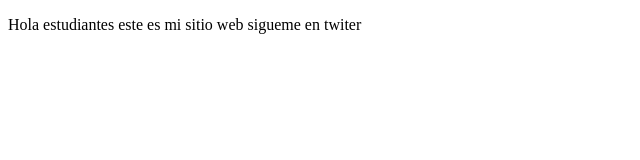
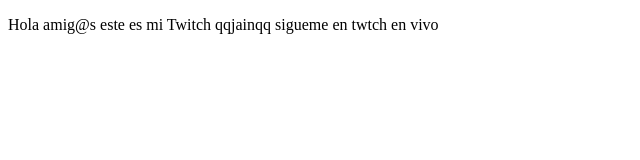
Before and after one commit to JainQQ07/proyectoDemoCursoPrework, a plain HTML site: page index.html in a window 1280 px wide. Shown: the whole page, without its empty margins (0-640 px from the left). Drawn offline with Linux system fonts and the light colour scheme.

Commit message:
Cambios sitio twitch

```diff
--- a/index.html
+++ b/index.html
@@ -8,8 +8,8 @@
 </head>
 <body>
     <p>
-        Hola estudiantes este es mi sitio web
-        sigueme en twiter
+        Hola amig@s este es mi Twitch qqjainqq
+        sigueme en twtch en vivo
     </p>
 </body>
 </html>
```
